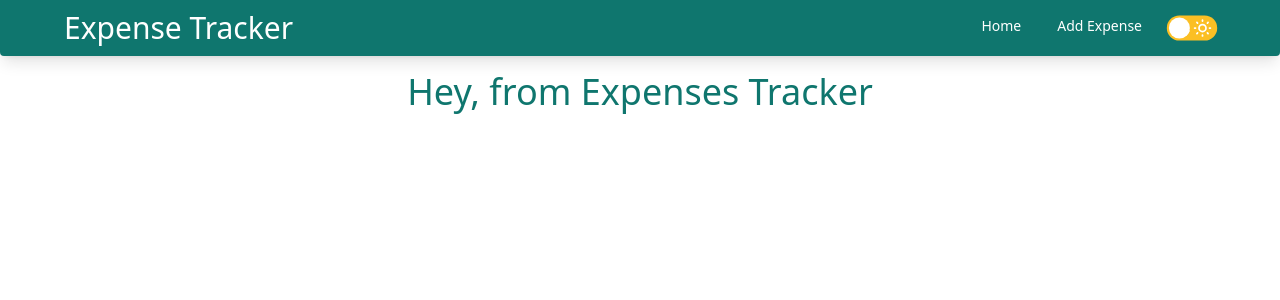
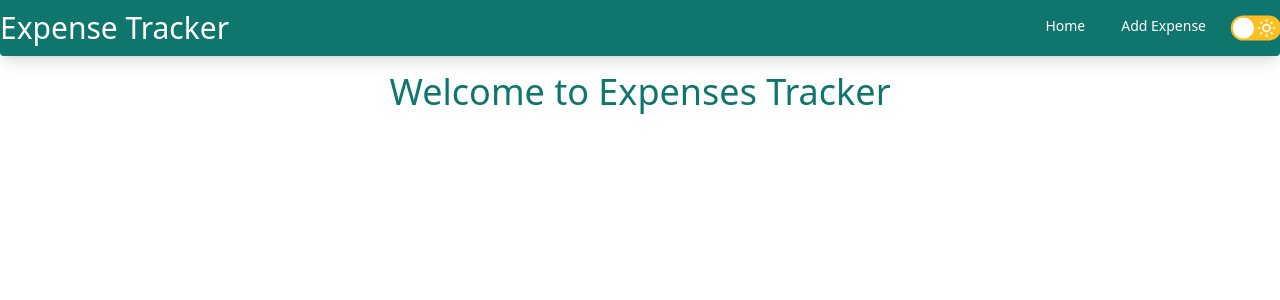
Before and after one commit to shashankshetty1996/expense-tracker-next, a Next.js app: page / in a window 1280 px wide. Shown: the top 300 px of the page. Built offline with nearby package versions, Linux system fonts and the light colour scheme.

Commit message:
CSS small fixes

```diff
--- a/components/navbar/Navbar.tsx
+++ b/components/navbar/Navbar.tsx
@@ -37,7 +37,7 @@ function Navbar() {
   );
 
   return (
-    <header className="bg-teal-700 dark:bg-gray-700 text-white w-full shadow-lg rounded-b h-14 px-8 md:px-16 mb-4">
+    <header className="bg-teal-700 dark:bg-gray-700 text-white w-full shadow-lg rounded-b h-14 px-8 md:px-0">
       <div className="container mx-auto flex justify-between items-center h-full">
         <h1 className="text-xl md:text-3xl">Expense Tracker</h1>
         <nav className="hidden md:block">{navTabs}</nav>
--- a/pages/index.tsx
+++ b/pages/index.tsx
@@ -12,9 +12,9 @@ export default function Home() {
 
       <AppContextProvider>
         <Navbar />
-        <main className="container">
-          <h1 className="text-4xl text-center text-teal-700 dark:text-slate-100">
-            Hey, from Expenses Tracker
+        <main className="container mx-auto">
+          <h1 className="text-2xl md:text-4xl text-center text-teal-700 dark:text-slate-100 mt-4">
+            Welcome to Expenses Tracker
           </h1>
         </main>
       </AppContextProvider>
```
